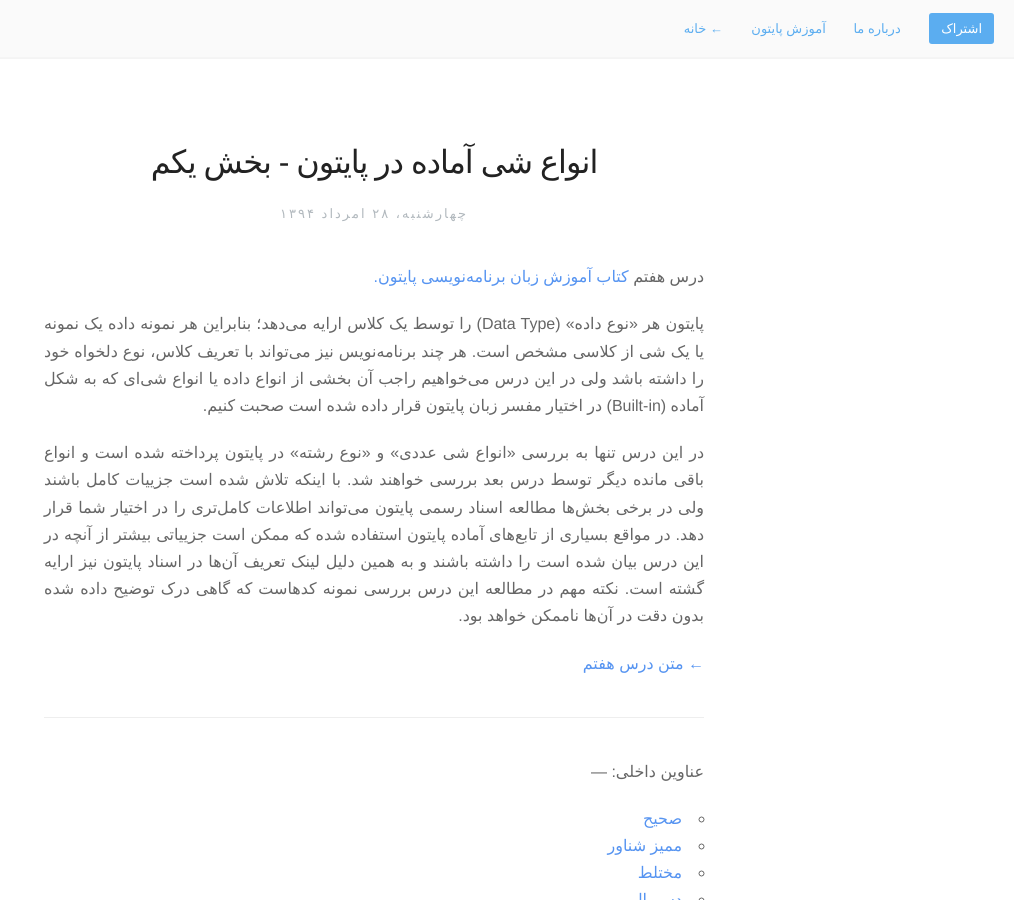
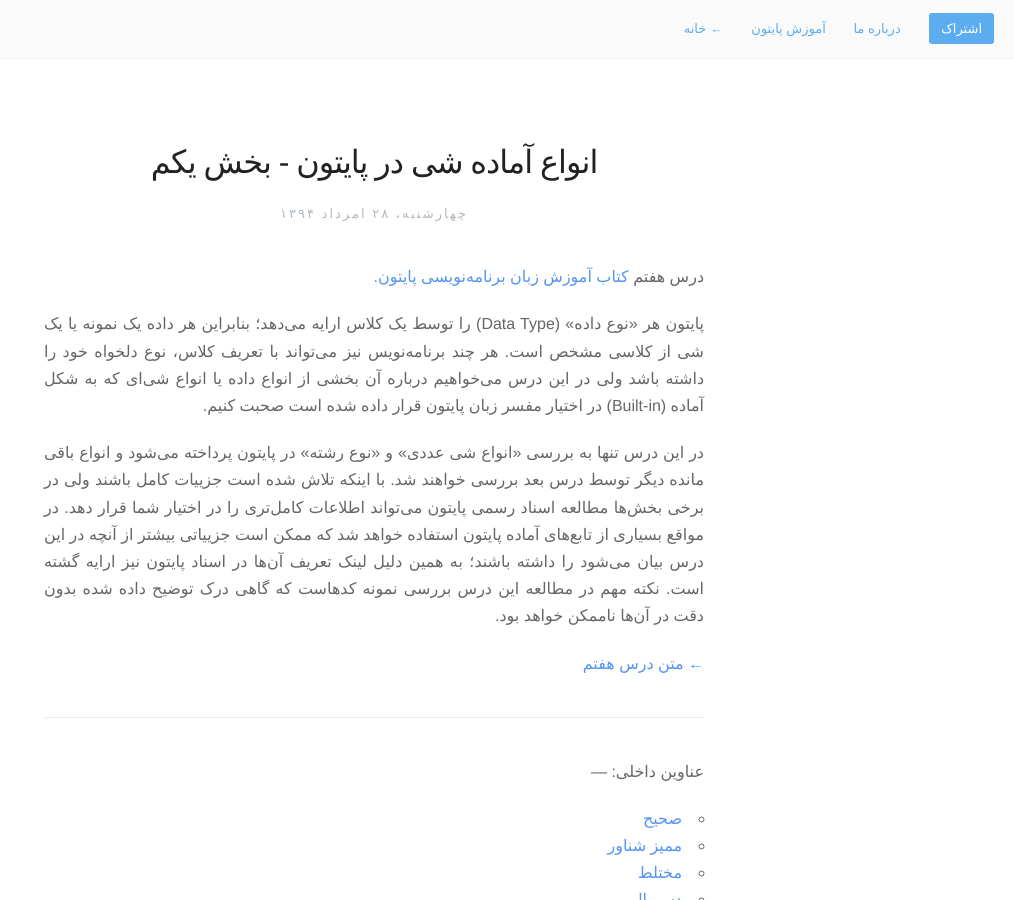
Before and after one commit to coderz-ir/coderz, a Jekyll site: the page built from _posts/Python Persian Tutorial/2015-08-19-python-tutorial-object-types-1.markdown, in a window 1280 px wide and 900 px high. Shown: the whole window, without its empty margins (266-1280 px from the left). Built offline with Jekyll 4.4.1, drawn with Linux system fonts in a browser that asks for light colours; some web fonts are replaced; Markdown is read by kramdown in place of the engine named in the settings.

Commit message:
add python l08

```diff
--- a/_posts/Python Persian Tutorial/2015-08-19-python-tutorial-object-types-1.markdown
+++ b/_posts/Python Persian Tutorial/2015-08-19-python-tutorial-object-types-1.markdown
@@ -1,5 +1,5 @@
 ---
-title:  "انواع شی آماده در پایتون - بخش یکم"
+title:  "انواع آماده شی در پایتون - بخش یکم"
 date:   2015-08-19
 description: درس هفتم کتاب آموزش زبان برنامه‌نویسی پایتون.
 author: saeiddrv
@@ -9,9 +9,9 @@ author: saeiddrv
 
 
 
-پایتون هر «نوع داده» (Data Type) را توسط یک کلاس ارایه می‌دهد؛ بنابراین هر نمونه داده یک نمونه یا یک شی از کلاسی مشخص است. هر چند برنامه‌نویس نیز می‌تواند با تعریف کلاس، نوع دلخواه خود را داشته باشد ولی در این درس می‌خواهیم راجب آن بخشی از انواع داده یا انواع شی‌ای که به شکل آماده (Built-in) در اختیار مفسر زبان پایتون قرار داده شده است صحبت کنیم.
+پایتون هر «نوع داده» (Data Type) را توسط یک کلاس ارایه می‌دهد؛ بنابراین هر داده یک نمونه یا یک شی از کلاسی مشخص است. هر چند برنامه‌نویس نیز می‌تواند با تعریف کلاس، نوع دلخواه خود را داشته باشد ولی در این درس می‌خواهیم درباره آن بخشی از انواع داده یا انواع شی‌ای که به شکل آماده (Built-in) در اختیار مفسر زبان پایتون قرار داده شده است صحبت کنیم.
 
-در این درس تنها به بررسی «انواع شی عددی» و «نوع رشته» در پایتون پرداخته شده است و انواع باقی مانده دیگر توسط درس بعد بررسی خواهند شد. با اینکه تلاش شده است جزییات کامل باشند ولی در برخی بخش‌ها مطالعه اسناد رسمی پایتون می‌تواند اطلاعات کامل‌تری را در اختیار شما قرار دهد. در مواقع بسیاری از تابع‌های آماده پایتون استفاده شده که ممکن است جزییاتی بیشتر از آنچه در این درس بیان شده است را داشته باشند و به همین دلیل لینک تعریف آن‌ها در اسناد پایتون نیز ارایه گشته است. نکته مهم در مطالعه این درس بررسی نمونه کدهاست که گاهی درک توضیح داده شده بدون دقت در آن‌ها ناممکن خواهد بود.
+در این درس تنها به بررسی «انواع شی عددی» و «نوع رشته» در پایتون پرداخته می‌شود و انواع باقی مانده دیگر توسط درس بعد بررسی خواهند شد. با اینکه تلاش شده است جزییات کامل باشند ولی در برخی بخش‌ها مطالعه اسناد رسمی پایتون می‌تواند اطلاعات کامل‌تری را در اختیار شما قرار دهد. در مواقع بسیاری از تابع‌های آماده پایتون استفاده خواهد شد که ممکن است جزییاتی بیشتر از آنچه در این درس بیان می‌شود را داشته باشند؛ به همین دلیل لینک تعریف آن‌ها در اسناد پایتون نیز ارایه گشته است. نکته مهم در مطالعه این درس بررسی نمونه کدهاست که گاهی درک توضیح داده شده بدون دقت در آن‌ها ناممکن خواهد بود.
 
 
 [← متن درس هفتم](http://python.coderz.ir/lessons/l07.html)
```
Also changed, not shown: _posts/Python Persian Tutorial/2015-09-19-python-tutorial-object-types-2.markdown (added, +31 -0 lines), python.md (+3 -1 lines), assets/img/python/python-tutorial-lesson08-cover.png (added).
